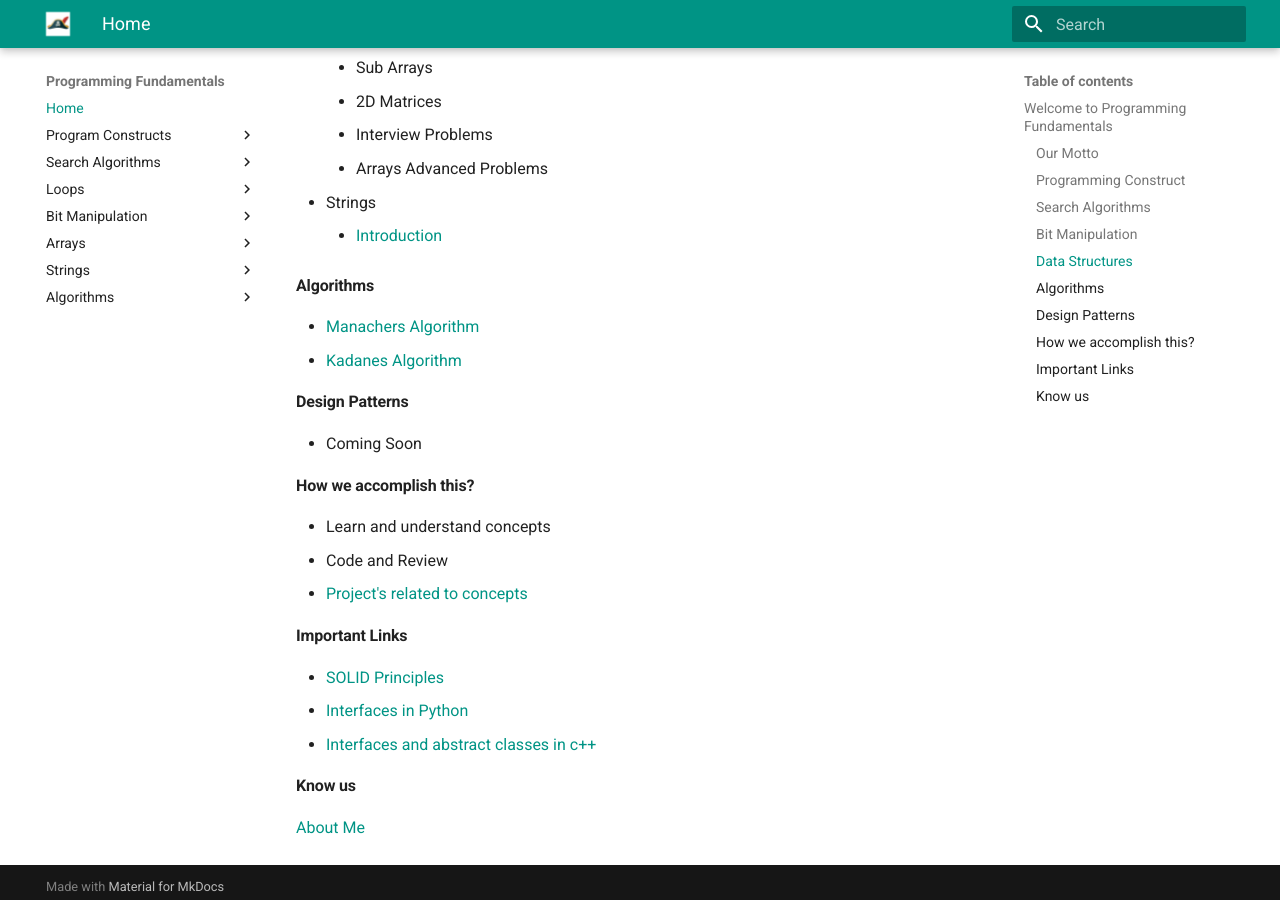
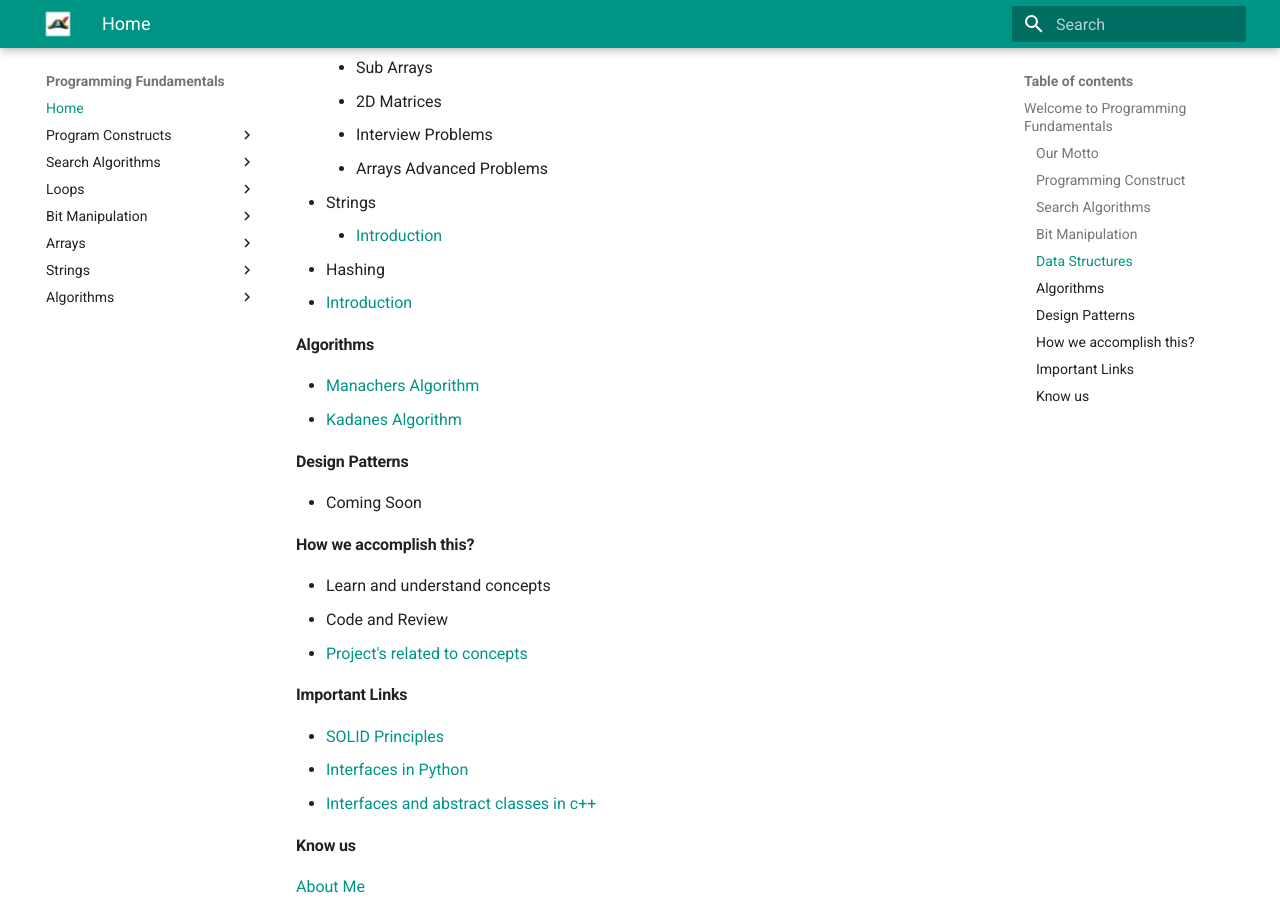
Before and after one commit to santosh-1987/programming-fundamentals, an MkDocs documentation site: the page built from docs/index.md, in a window 1280 px wide and 900 px high, scrolled down 1392 px. Built offline with MkDocs 1.6.1 and Material for MkDocs 9.7.7, drawn with Linux system fonts in a browser that asks for light colours; the version menu is left out.

```diff
--- a/docs/index.md
+++ b/docs/index.md
@@ -43,6 +43,8 @@
     - Arrays Advanced Problems
 - Strings
     - [Introduction](strings/introduction.md)
+- Hashing
+  - [Introduction](hashing/hashing-intro.md)
 
 ### Algorithms
 
```
